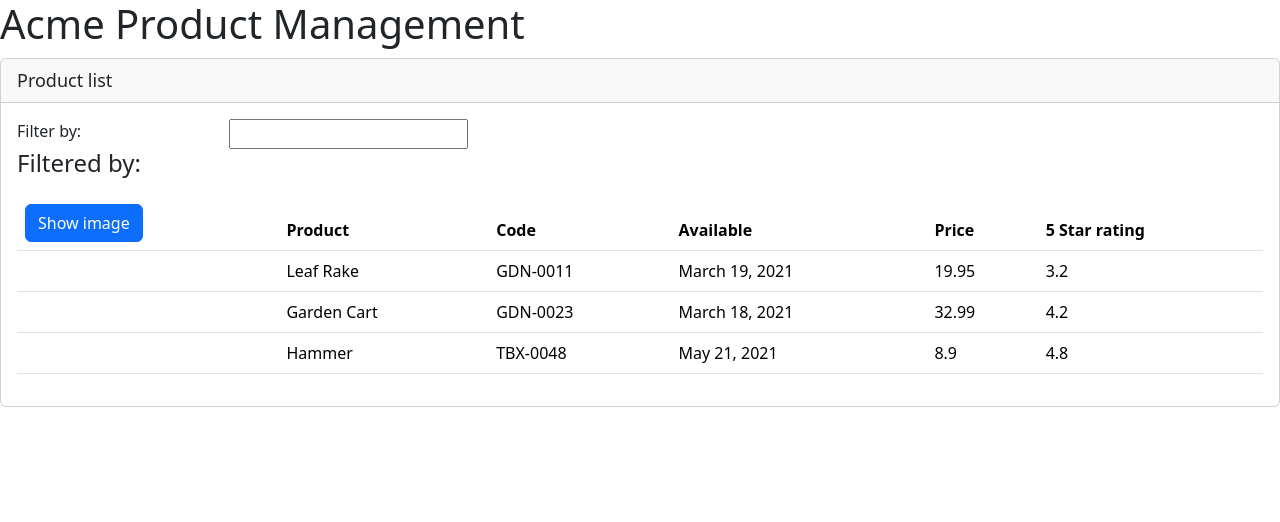
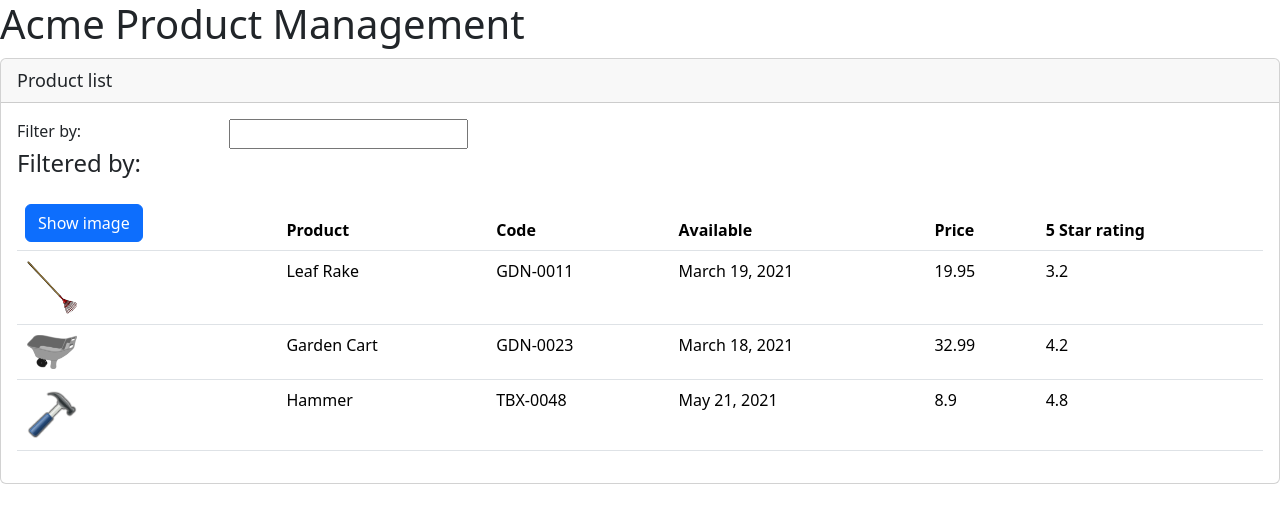
Before and after one commit to walteragile/ng-getting-started, an Angular app: page / in a window 1280 px wide. Shown: the top 522 px of the page. Built offline with nearby package versions, Linux system fonts and the light colour scheme.

Commit message:
06a Property binding

```diff
--- a/src/app/products/product-list/product-list.component.html
+++ b/src/app/products/product-list/product-list.component.html
@@ -33,7 +33,12 @@
                 </thead>
                 <tbody>
                     <tr *ngFor="let product of products">
-                        <td></td>
+                        <td>
+                            <img [src]="product.imageUrl"
+                                [title]="product.productName"
+                                [style.width.px]="imageWidth"
+                                [style.margin.px]="imageMargin">
+                        </td>
                         <td>{{product.productName}}</td>
                         <td>{{product.productCode}}</td>
                         <td>{{product.releaseDate}}</td>
--- a/src/app/products/product-list/product-list.component.ts
+++ b/src/app/products/product-list/product-list.component.ts
@@ -6,6 +6,8 @@
 })
 export class ProductListComponent {
   pageTitle = "Product list";
+  imageWidth = 50;
+  imageMargin = 2;
   products: any[] = [
     {
     "productId": 1,
```
